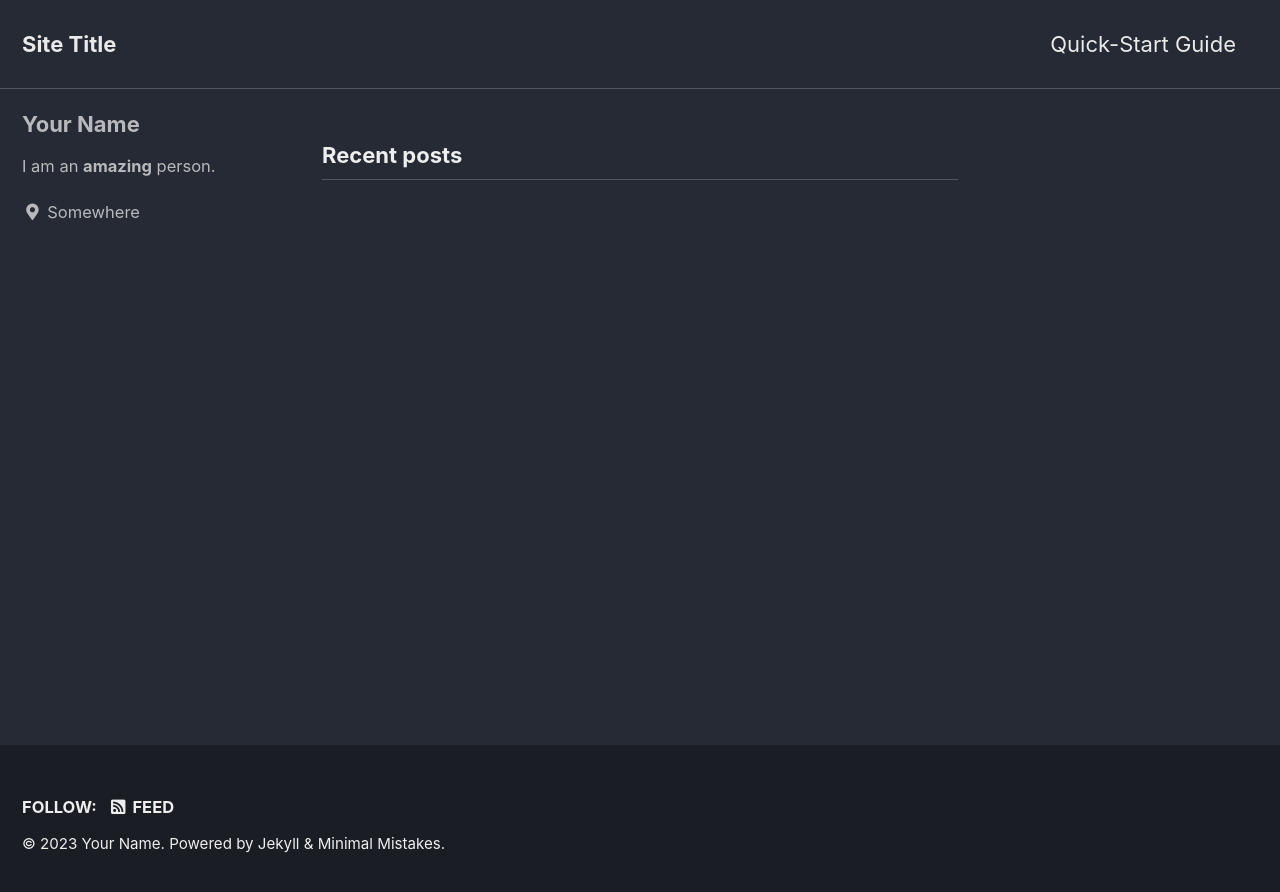
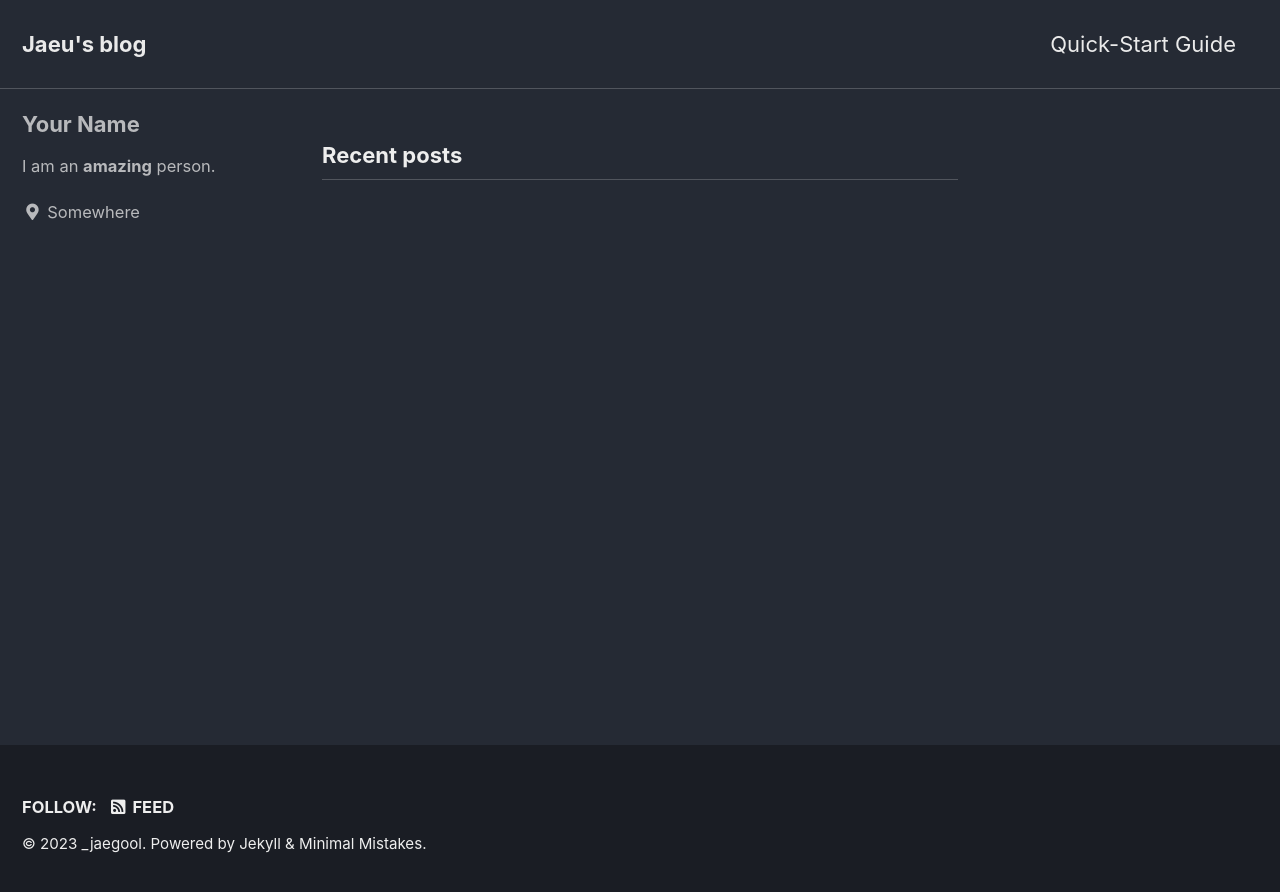
Before and after one commit to jaeg00l/jaeg00l.github.io, a Jekyll site: the page built from index.html, in a window 1280 px wide. Shown: the top 892 px of the page. Built offline with Jekyll 4.4.1, drawn with Linux system fonts in a browser that asks for light colours; cached includes are drawn as plain includes; the list of posts is cut into pages by our own code.

Commit message:
Update _config.yml

```diff
--- a/_config.yml
+++ b/_config.yml
@@ -16,11 +16,11 @@ minimal_mistakes_skin    : "dark" # "air", "aqua", "contrast", "dark", "dirt", "
 
 # Site Settings
 locale                   : "en-US"
-title                    : "Site Title"
+title                    : "Jaeu's blog"
 title_separator          : "-"
 subtitle                 : # site tagline that appears below site title in masthead
-name                     : "Your Name"
-description              : "An amazing website."
+name                     : "_jaegool"
+description              : "머지는 합병입니다."
 url                      : "https://jaeg00l.github.io"
 baseurl                  : # the subpath of your site, e.g. "/blog"
 repository               : # GitHub username/repo-name e.g. "mmistakes/minimal-mistakes"
@@ -38,7 +38,7 @@ comments:
   facebook:
     # https://developers.facebook.com/docs/plugins/comments
     appid                :
-    num_posts            : # 5 (default)
+    num_posts            : 5 # (default)
     colorscheme          : "dark" # (default), "dark"
   utterances:
     theme                : "github-dark" # (default), "github-dark"
```
